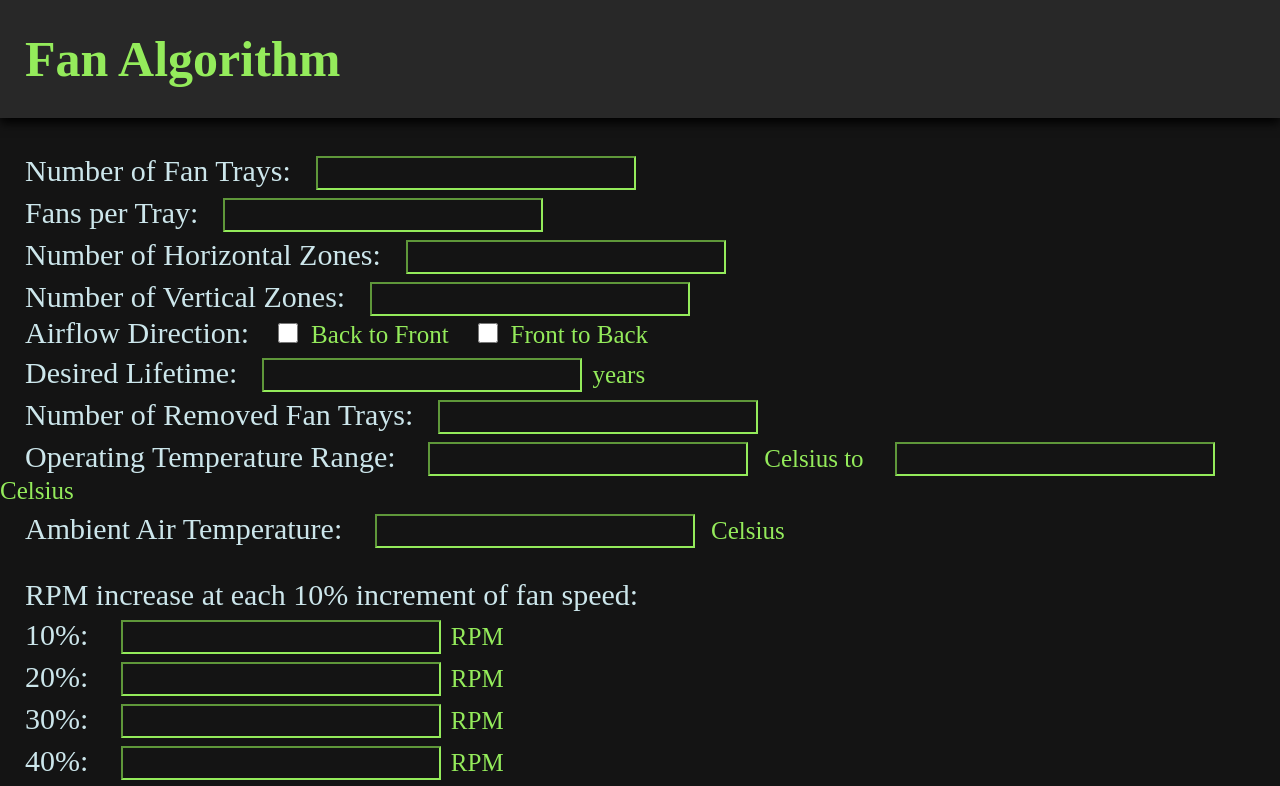
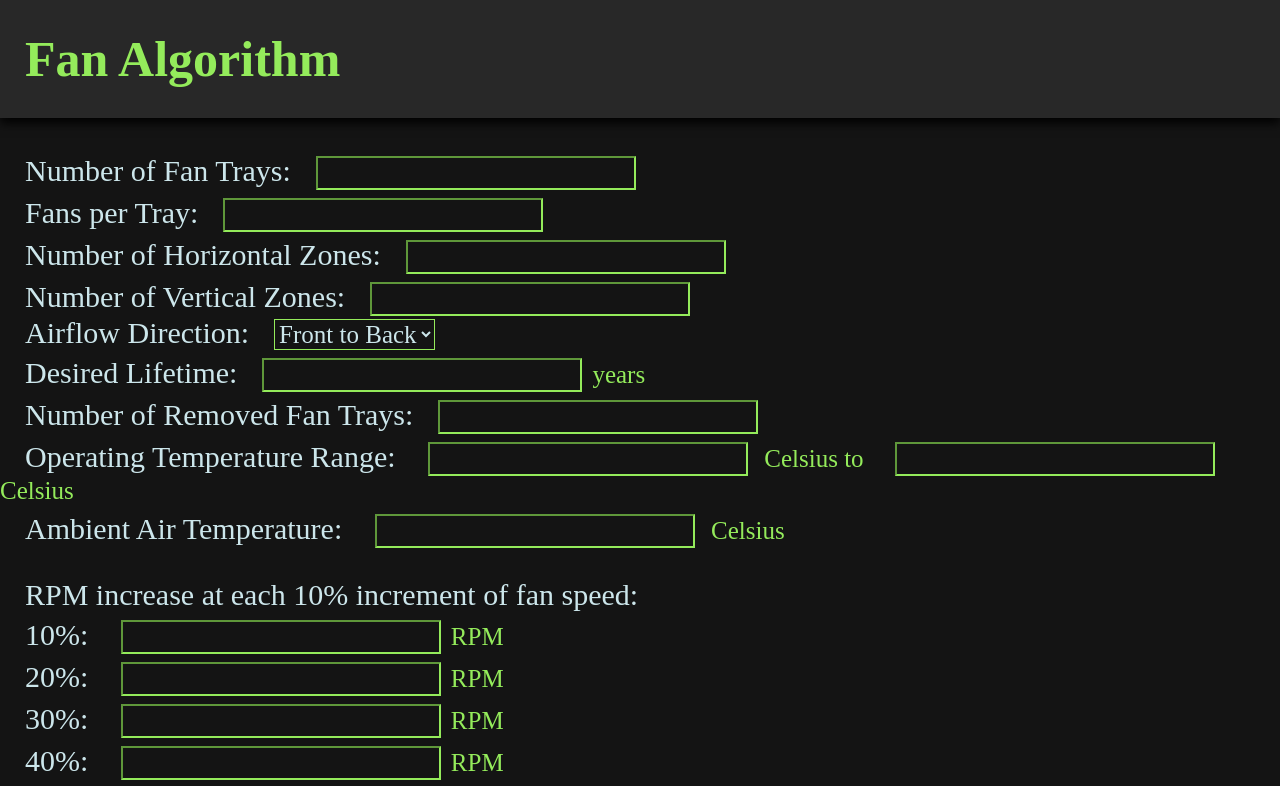
Before and after one commit to adarshramiyer/fan-ui, a React (Create React App) app: page / in a window 1280 px wide. Shown: the top 786 px of the page. Built offline with nearby package versions, Linux system fonts and the light colour scheme; a web font is replaced by a local one.

Commit message:
Added JSON download and general cleaning

```diff
--- a/src/App.js
+++ b/src/App.js
@@ -38,14 +38,21 @@ function App() {
   const [inputs, setInputs] = useState("");
 
   const handleChange = (event) => {
-    const name = event.target.name;
-    const value = event.target.value;
+    var name = event.target.name;
+    var value = event.target.value;
     setInputs(values => ({...values, [name]: value}))
   }
 
   const handleSubmit = (event) => {
     event.preventDefault();
-    alert({inputs})
+    //alert({inputs});
+    const element = document.createElement("a");
+    const file = new Blob([JSON.stringify(inputs)], {type: 'application/json'});
+    element.href = URL.createObjectURL(file);
+    element.download = "Fan_Input.json";
+    document.body.appendChild(element);
+    element.click();
+    return ({inputs});
   }
 
   return (
@@ -102,24 +109,17 @@ function App() {
         <br />
 
         <label style={labelStyle}>Airflow Direction:</label>
-        <input
-          id="backToFront"
-          className="App-checkbox"
-          type="checkbox"
-          name="backToFront"
-          value={inputs.backToFront || ""}
+        <select
+          className="App-dropdown"
+          id = "airFlowDir"
+          name="airFlowDir"
+          value={inputs.airFlowDir || ""}
           onChange={handleChange}
-        />
-        <label style={checkLabelStyle}>Back to Front</label>
-        <input
-          id="frontToBack"
-          className="App-checkbox"
-          type="checkbox"
-          name="frontToBack"
-          value={inputs.frontToBack || ""}
-          onChange={handleChange}
-        />
-        <label style={checkLabelStyle}>Front to Back</label>
+        >
+          <option value="frontToBack">Front to Back</option>
+          <option value="backToFront">Back to Front</option>
+          <option value="biDirectional">Bi-directional</option>
+        </select>
 
         <br />
 
@@ -305,8 +305,8 @@ function App() {
           value={inputs.coolingType || ""}
           onChange={handleChange}
         >
-          <option value="Choice 1">Waterfall</option>
-          <option value="Choice 2">Granular</option>
+          <option value="waterfall">Waterfall</option>
+          <option value="granular">Granular</option>
         </select>
 
         <br />
```
